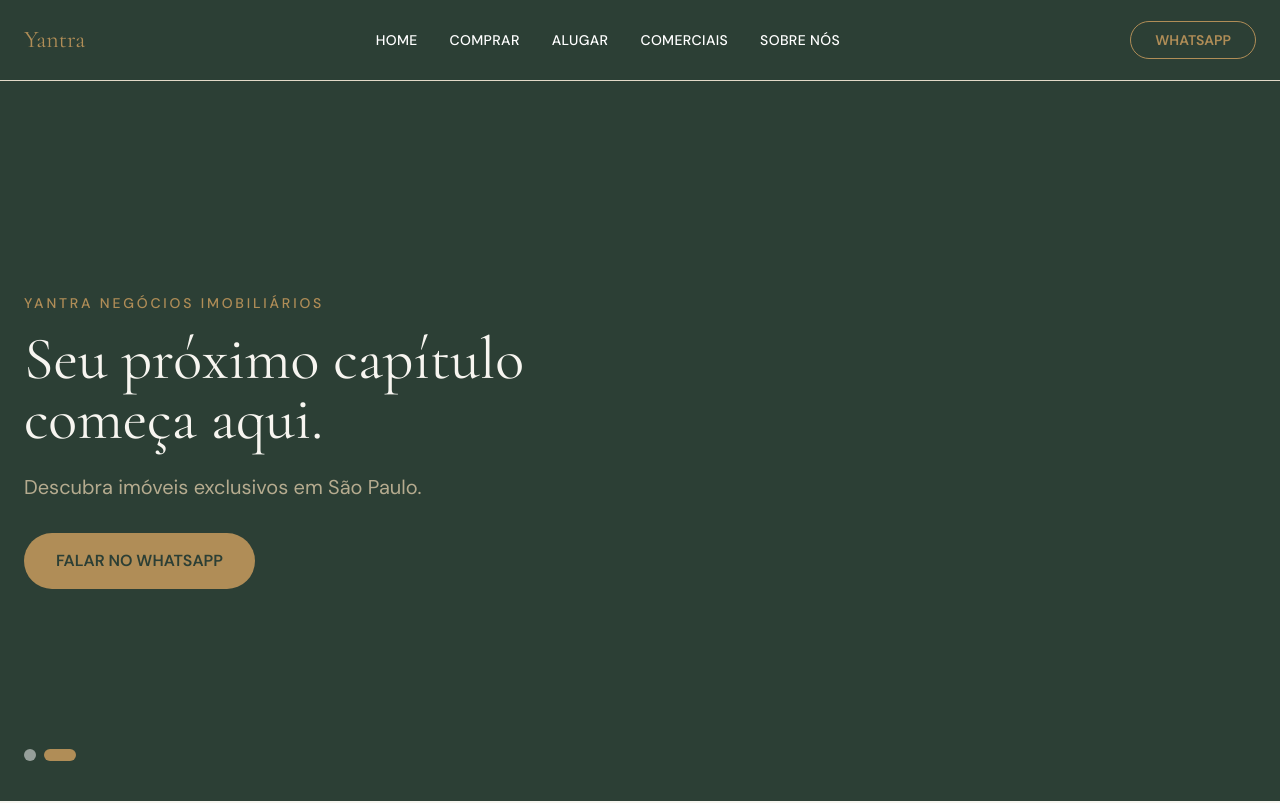
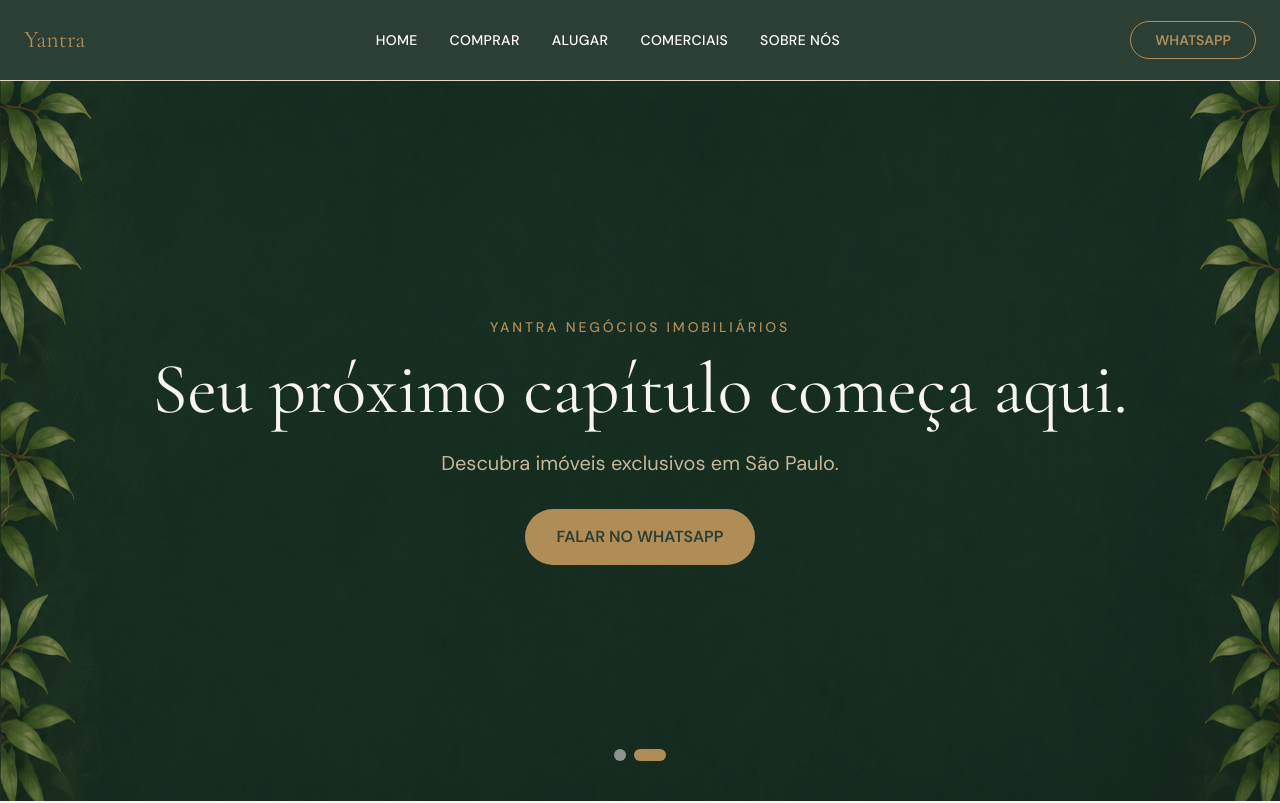
Before and after one commit to rhom09/yantra-imoveis, a Next.js app: page / in a window 1280 px wide. Shown: the top 803 px of the page. Built offline with nearby package versions, Linux system fonts and the light colour scheme.

Commit message:
feat: centralizar indicadores hero e ajustar imagem

```diff
--- a/components/home/HeroSlider.tsx
+++ b/components/home/HeroSlider.tsx
@@ -27,21 +27,26 @@ export default function HeroSlider() {
 
   return (
     <section className="relative h-[90vh] min-h-[600px] w-full overflow-hidden bg-verde-profundo">
+      {/* Background único fora do mapa */}
+      <div
+        className="absolute inset-0 z-0 bg-[length:100%_100%] bg-no-repeat bg-center"
+        style={{ backgroundImage: 'url("/HeroYantra.png")' }}
+      />
+      {/* Overlay escuro para leitura */}
+      <div className="absolute inset-0 bg-verde-profundo/40 z-10" />
+
       {slides.map((slide, index) => (
         <div
           key={slide.id}
-          className={`absolute inset-0 transition-opacity duration-1000 ${index === current ? 'opacity-100' : 'opacity-0'}`}
+          className={`absolute inset-0 transition-opacity duration-1000 flex items-center justify-center ${index === current ? 'opacity-100' : 'opacity-0'}`}
         >
-          {/* Overlay escuro para leitura */}
-          <div className="absolute inset-0 bg-gradient-to-r from-verde-profundo/90 to-transparent z-10" />
-
-          <div className="container mx-auto px-6 h-full flex items-center relative z-20">
-            <div className="max-w-2xl text-off-white">
+          <div className="container mx-auto px-6 relative z-20 flex flex-col items-center text-center">
+            <div className="text-off-white flex flex-col items-center">
               <span className="text-dourado text-sm tracking-[0.2em] uppercase font-medium mb-4 block">YANTRA NEGÓCIOS IMOBILIÁRIOS</span>
-              <h1 className="text-5xl md:text-6xl font-serif mb-6 leading-tight">
+              <h1 className="text-5xl md:text-7xl font-serif mb-6 leading-tight">
                 {slide.title}
               </h1>
-              <p className="text-lg md:text-xl font-sans text-bege/80 mb-8 max-w-lg">
+              <p className="text-lg md:text-xl font-sans text-bege/90 mb-8 max-w-2xl">
                 {slide.subtitle}
               </p>
               <button className="px-8 py-4 bg-dourado hover:bg-dourado-light text-verde-profundo font-semibold rounded-full transition-all">
@@ -53,7 +58,7 @@ export default function HeroSlider() {
       ))}
 
       {/* Indicadores de Slide */}
-      <div className="absolute bottom-10 left-6 z-30 flex gap-2">
+      <div className="absolute bottom-10 left-1/2 -translate-x-1/2 z-30 flex gap-2">
         {slides.map((_, index) => (
           <button
             key={index}
```
Also changed, not shown: public/HeroYantra.png (added).
